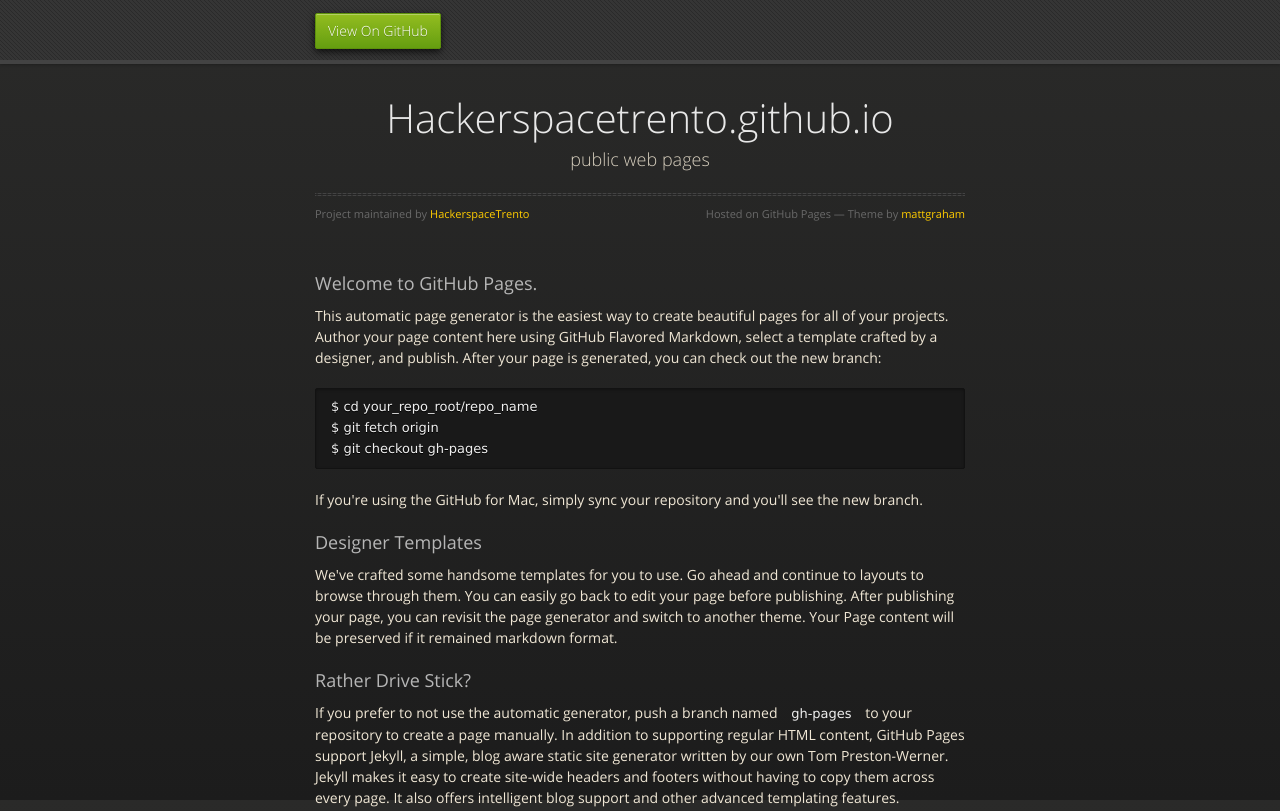
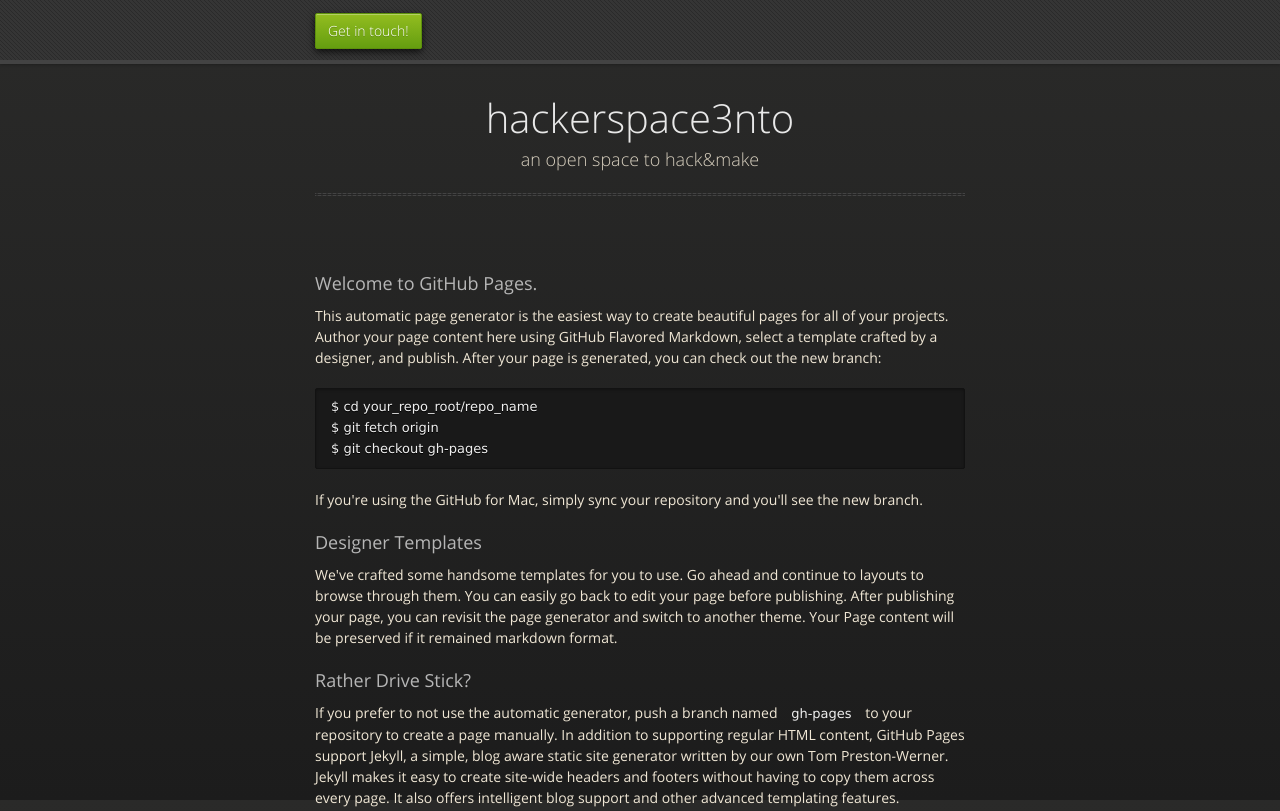
Before and after one commit to HackerspaceTrento/hackerspacetrento.github.io, a plain HTML site: page index.html in a window 1280 px wide. Shown: the top 811 px of the page. Drawn offline with nearby package versions, Linux system fonts and the light colour scheme.

Commit message:
Update index.html

```diff
--- a/index.html
+++ b/index.html
@@ -20,7 +20,7 @@
   <body>
       <div id="header">
         <nav>
-          <li class="fork"><a href="https://github.com/HackerspaceTrento">View On GitHub</a></li>
+          <li class="fork"><a href="https://groups.google.com/forum/#!forum/hackerspace3nto">Get in touch!</a></li>
         </nav>
       </div><!-- end header -->
 
@@ -28,11 +28,11 @@
 
       <section>
         <div id="title">
-          <h1>Hackerspacetrento.github.io</h1>
-          <p>public web pages</p>
+          <h1>hackerspace3nto</h1>
+          <p>an open space to hack&make</p>
           <hr>
-          <span class="credits left">Project maintained by <a href="https://github.com/HackerspaceTrento">HackerspaceTrento</a></span>
-          <span class="credits right">Hosted on GitHub Pages &mdash; Theme by <a href="https://twitter.com/michigangraham">mattgraham</a></span>
+          <!--span class="credits left">Project maintained by <a href="https://github.com/HackerspaceTrento">HackerspaceTrento</a></span>
+          <span class="credits right">Hosted on GitHub Pages &mdash; Theme by <a href="https://twitter.com/michigangraham">mattgraham</a></span-->
         </div>
 
         <h3>
```
